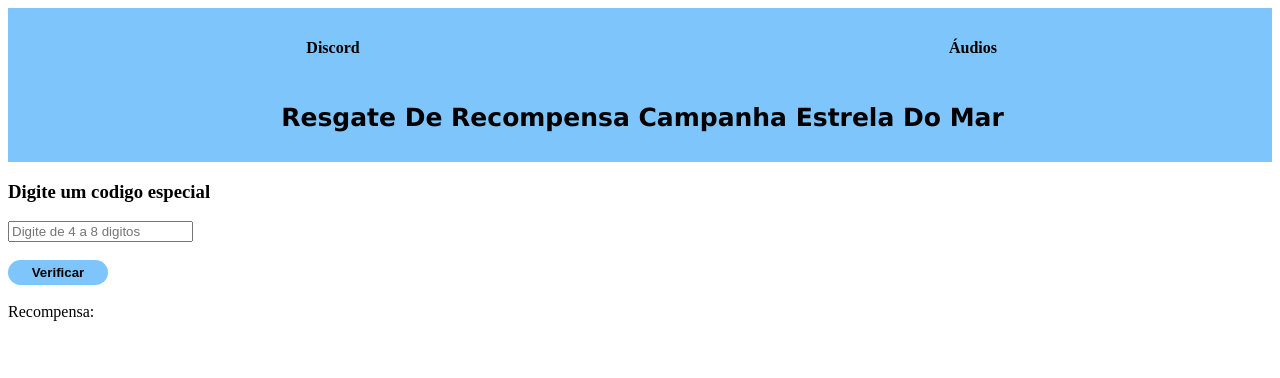
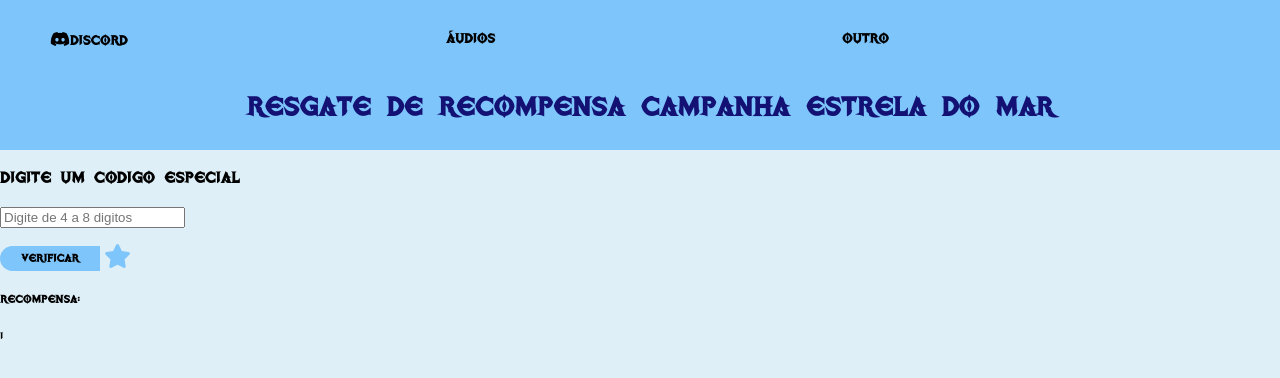
Before and after one commit to Erick-F-Oliveira/portifolio, a plain HTML site: page index.html in a window 1280 px wide. Drawn offline with Linux system fonts and the light colour scheme.

Commit message:
Add files via upload

```diff
--- /dev/null
+++ b/fonte.css
@@ -0,0 +1,8 @@
+@font-face {
+    font-family: Tormenta;
+    src: url(Tormenta20x.ttf);
+  }
+
+h1,h2,h3,h4,h5,h6{
+  font-family: Tormenta;
+  }
--- a/index.html
+++ b/index.html
@@ -5,25 +5,32 @@
   <meta name="viewport" content="width=device-width">
   <title>Recompensas</title>
   <link href="style.css" rel="stylesheet" type="text/css" />
+  <link href="fonte.css" rel="stylesheet" type="text/css"/>
+
+  <script src="https://kit.fontawesome.com/c82618f9d5.js" crossorigin="anonymous"></script>
 </head>
 
 
 <body>
   <div id="topo">
-     <!--<img src="Capa_server.jpg" width= 100px />-->
-    <div id="links"> <h4>Discord</h4> <h4>Áudios</h4>
+    <!--<img src="Capa_server.jpg" width= 100px />-->
+    <div id="links">
+      <h4><i class="fa-brands fa-discord"></i>Discord</h4>
+      <h4>Áudios</h4>
+      <h4>Outro</h4>
 
     </div>
-     <h1>Resgate De Recompensa Campanha Estrela Do Mar</h1>
+    <h1>Resgate De Recompensa Campanha Estrela Do Mar</h1>
   </div>
 
   <h3>Digite um codigo especial</h3>
-  <input name="codigo" type="text" placeholder="Digite de 4 a 8 digitos" class="form" id="codi"  autocomplete="off"/>
+  <input name="codigo" type="text" placeholder="Digite de 4 a 8 digitos" class="form" id="codi"  autocomplete="off" />
   <div><br>
     <input type="button" value="Verificar" id="botao" onclick="cod()" />
-  </div> <br>
-  Recompensa:
-  <div id="reco"></div>
+    <i class="fa-solid fa-star fa-xl   "id="estrela" onclick="cod()"></i>
+  </div>
+    <h5>Recompensa:</h5>
+  <div id="reco"><h6>i</h6></div>
 
 
   <script src="script.js"></script>
--- a/script.js
+++ b/script.js
@@ -4,11 +4,13 @@ function cod() {
   var mod = document.getElementById("codi").value;
   var res = document.getElementById("reco");
   if (mod == 'AVENTURA' || mod == 'ESTRELA'|| mod == 'GOLAGOG' || mod == 'URTALA') {
+    res.style.fontFamily= "Tormenta"
     res.style.color= "#348ddf"
     res.innerHTML = `Você ganhou 5 Pontos Estelares`
   } else if (mod == 'dd') {
       res.innerHTML = `p`
   } else if (mod == 'gg') {
+
       res.style.color= "#348ddf"
       res.innerHTML = `ggg`
   }
--- a/style.css
+++ b/style.css
@@ -1,38 +1,38 @@
+body{
+  margin: 0px;
+  background-color: #deeff7
+}
 
 #topo{
   margin-top: 0px;
-  padding-left: 5px;
+  padding-left: 20px;
   padding-top: 10px;
   padding-bottom: 5px;
   background-color: #7ec5fb;
-  text-align: center;
-
-
-}
+  top: 118px
+ }
 
 h1{
-  font-family: 'Verdana';
-    font-style: normal;
-    font-weight: 600px;
-    font-size: 25px;
-    line-height: 45px;
-    align-items: center;
-    text-align: center;
+  align-items: center;
+  text-align: center;
+  color: #131173;
 }
 
 #links{
+   font-family: 'Verdana';
    margin-top: 0px;
    display: grid;
    grid-auto-flow: column;
-   grid-auto-columns: 50vw;
-
+   grid-auto-columns: 33%;
    text-align: top;
-
+   padding-left: 30px;
+   padding-right: 30px;
 
 }
 
 #botao{
-  border-radius: 40px;
+  font-family: Tormenta;
+  border-radius: 40px 0px 0px 40px;
   border: 0px;
   background-color: #7ec5fb;
   width: 100px;
@@ -47,3 +47,13 @@ h1{
     cursor: pointer;
     color: #f8f7f1;
 }
+
+#estrela{
+  color: #7ec5fb;
+}
+
+#estrela:hover{
+  color: #348ddf;
+  cursor: pointer;
+
+}
```
Also changed, not shown: Tormenta20x.ttf (added).
